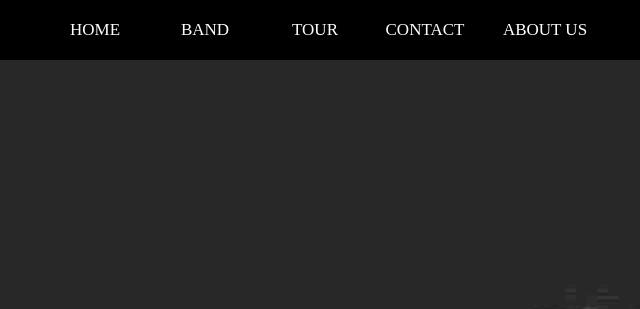
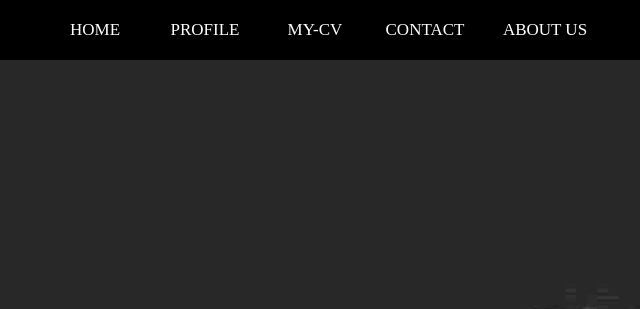
Before and after one commit to maruf502/test, a plain HTML site: page index.html in a window 1280 px wide. Shown: the top 309 px of the page, 0-640 px from the left. Drawn offline with Linux system fonts and the light colour scheme.

Commit message:
New Update

```diff
--- a/index.html
+++ b/index.html
@@ -4,6 +4,7 @@
     <meta charset="UTF-8">
     <meta name="viewport" content="width=device-width, initial-scale=1.0">
     <title>Home</title>
+    <link rel="shortcut icon" href="img/Favicon/android-chrome-512x512.png" type="image/x-icon">
     <link rel="stylesheet" href="css/style.css">
 </head>
 <body>
@@ -11,8 +12,8 @@
         <div class="nav-area">
             <ul>
                 <li><a href="#">Home</a></li>
-                <li><a href="#">Band</a></li>
-                <li><a href="#">Tour</a></li>
+                <li><a href="#">Profile</a></li>
+                <li><a href="#">My-cv</a></li>
                 <li><a href="#">Contact</a></li>
                 <li><a href="#">About us</a></li>
             </ul>
```
Also changed, not shown: img/Favicon/about.txt (added), img/Favicon/android-chrome-192x192.png (added), img/Favicon/android-chrome-512x512.png (added), img/Favicon/apple-touch-icon.png (added), img/Favicon/favicon-16x16.png (added), img/Favicon/favicon-32x32.png (added), img/Favicon/favicon.ico (added), img/Favicon/site.webmanifest (added).
